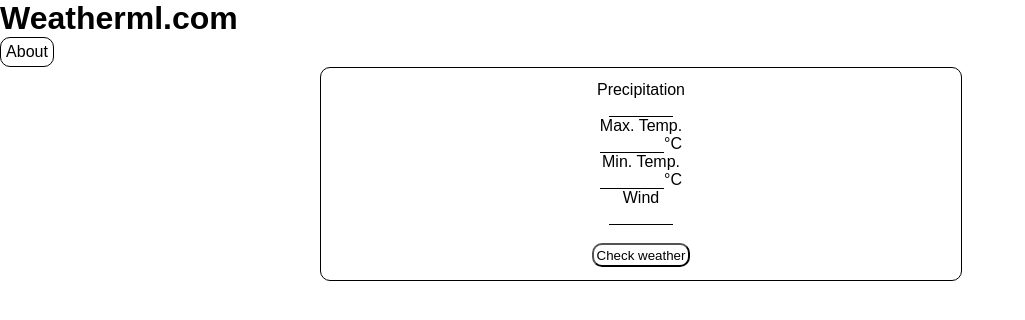
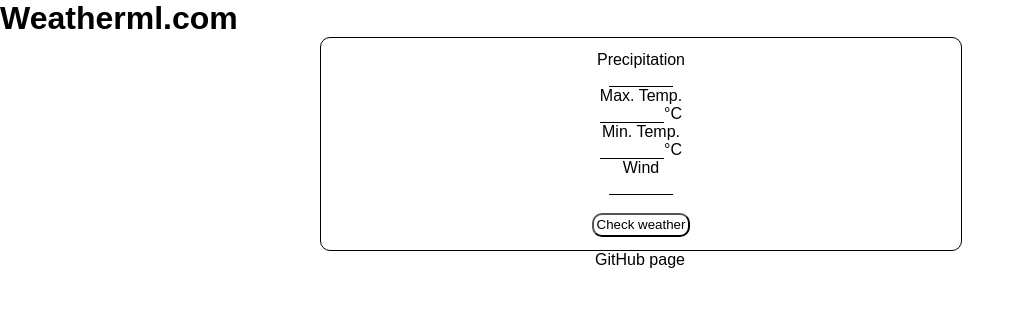
Before and after one commit to Beyond2028/weatherml, a Flask app: page / in a window 1280 px wide. Shown: the top 320 px of the page, without its empty margins (0-1025 px from the left). Run offline with Flask 3, Linux system fonts and the light colour scheme.

Commit message:
minior tweaks

```diff
--- a/main.py
+++ b/main.py
@@ -3,7 +3,7 @@
 
 @app.route('/')
 def index():
-    return render_template('hello.html', name=None)
+    return render_template('hello.html')
 
 @app.route('/process',methods=['POST'])
 def process_form():
@@ -11,7 +11,8 @@
     temp_max = request.form.get('temp_max')
     temp_min = request.form.get('temp_min')
     wind = request.form.get('wind')
-    return 'formularz przetworzono'+precipitation
+    index()
+    return render_template('hello.html')
 
 @app.errorhandler(404)
 def something_went_wrong(error):
--- a/static/style.css
+++ b/static/style.css
@@ -38,12 +38,17 @@
     width: 100%;
     margin: auto;
 }
-#abHyperlink{
-    border: 1px solid black;
-    border-radius: 10px;
-    padding: 0.4%;
-    width: fit-content;
-}
 h1{
     width:fit-content;
 }
+a{
+    color: black;
+    text-decoration: none;
+}
+a:hover{
+    color: blue;
+    text-decoration: underline;
+}
+footer{
+    text-align: center;
+}
--- a/templates/hello.html
+++ b/templates/hello.html
@@ -9,7 +9,6 @@
 <body>
     <header>
         <h1>Weatherml.com</h1>
-        <p id="abHyperlink">About</p>
     </header>
     <main>
         <form action="/process" method="post">
@@ -21,5 +20,8 @@
             <button type="submit">Check weather</button>
         </form>
     </main>
+    <footer>
+        <p>GitHub <a target="_blank" href="https://github.com/Beyond2028">page</a></p>
+    </footer>
 </body>
 </html>
```
